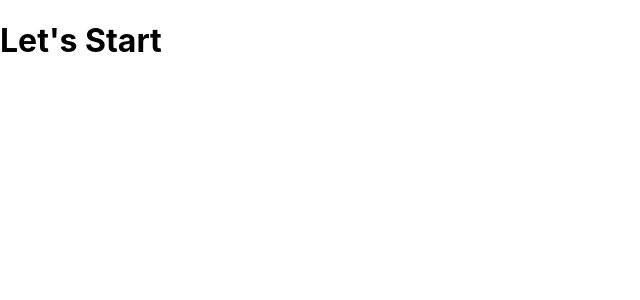
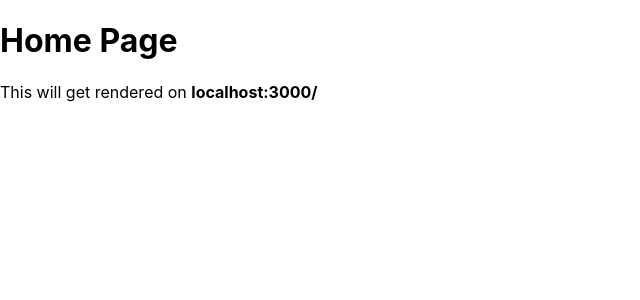
Before and after one commit to MrTwinkleSharma/Full-Stack-React, a React (Create React App) app in the folder Udemy - The MERN Full Stack Guide/take-a-trip/: page / in a window 1280 px wide. Shown: the top 300 px of the page, without its empty margins (0-640 px from the left). Built offline with nearby package versions, Linux system fonts and the light colour scheme.

Commit message:
Router Demo

```diff
--- a/Udemy - The MERN Full Stack Guide/take-a-trip/package.json
+++ b/Udemy - The MERN Full Stack Guide/take-a-trip/package.json
@@ -8,6 +8,7 @@
     "@testing-library/user-event": "^12.8.3",
     "react": "^17.0.2",
     "react-dom": "^17.0.2",
+    "react-router-dom": "^5.2.0",
     "react-scripts": "4.0.3",
     "web-vitals": "^1.1.1"
   },
--- a/Udemy - The MERN Full Stack Guide/take-a-trip/src/App.js
+++ b/Udemy - The MERN Full Stack Guide/take-a-trip/src/App.js
@@ -1,8 +1,18 @@
 import React from 'react';
 import './index.css';
+import {BrowserRouter as Router, Route} from 'react-router-dom';
 
 function App (){
 
-  return <h1>Let's Start</h1>
+  return <Router>
+  <Route path="/" exact>
+    <h1>Home Page </h1>
+    <div>This will get rendered on <b>localhost:3000/ </b></div>
+  </Route>
+  <Route path="/users" exact>
+    <h1>Users Page </h1>
+    <div>This will get rendered on <b>localhost:3000/users </b></div>
+  </Route>
+  </Router>
 }
 export default App;
```
Also changed, not shown: 1 other file (tests, documents, lock files or other folders).
